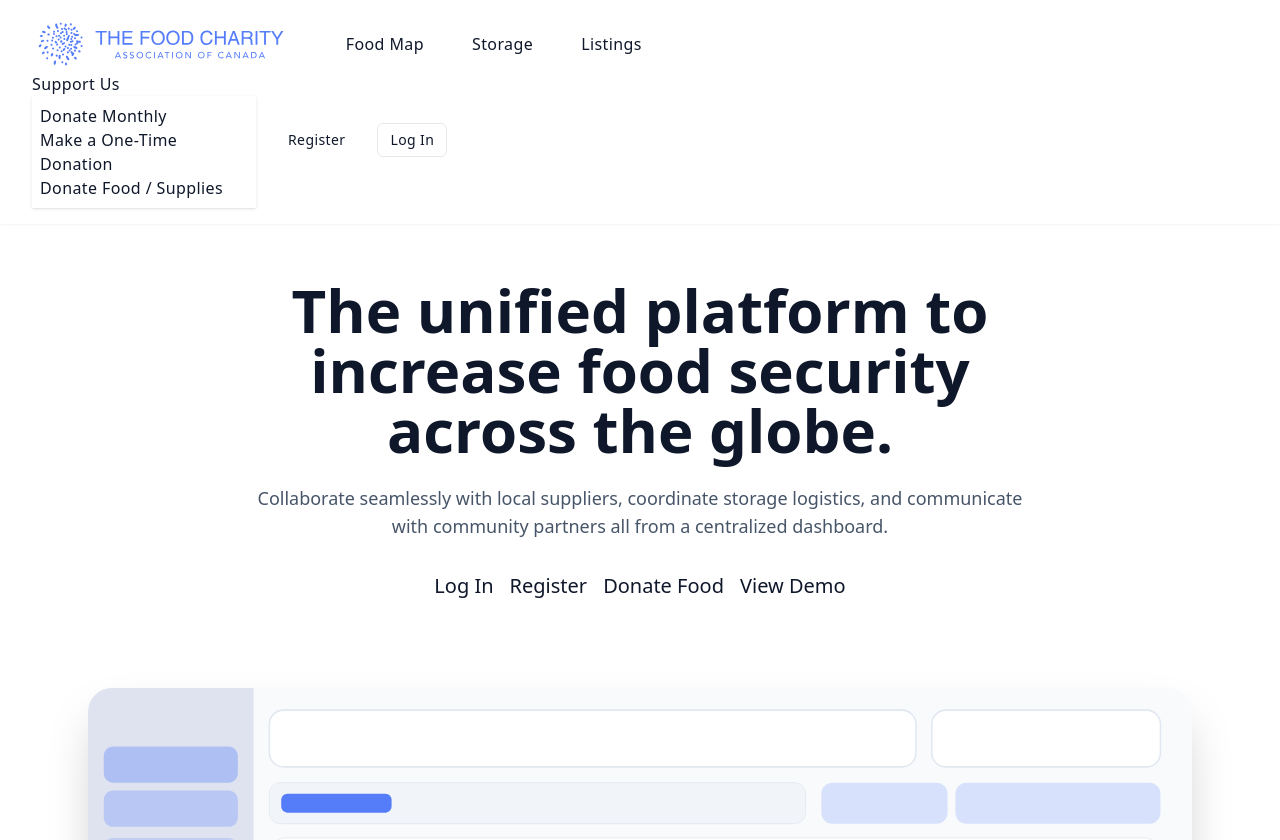
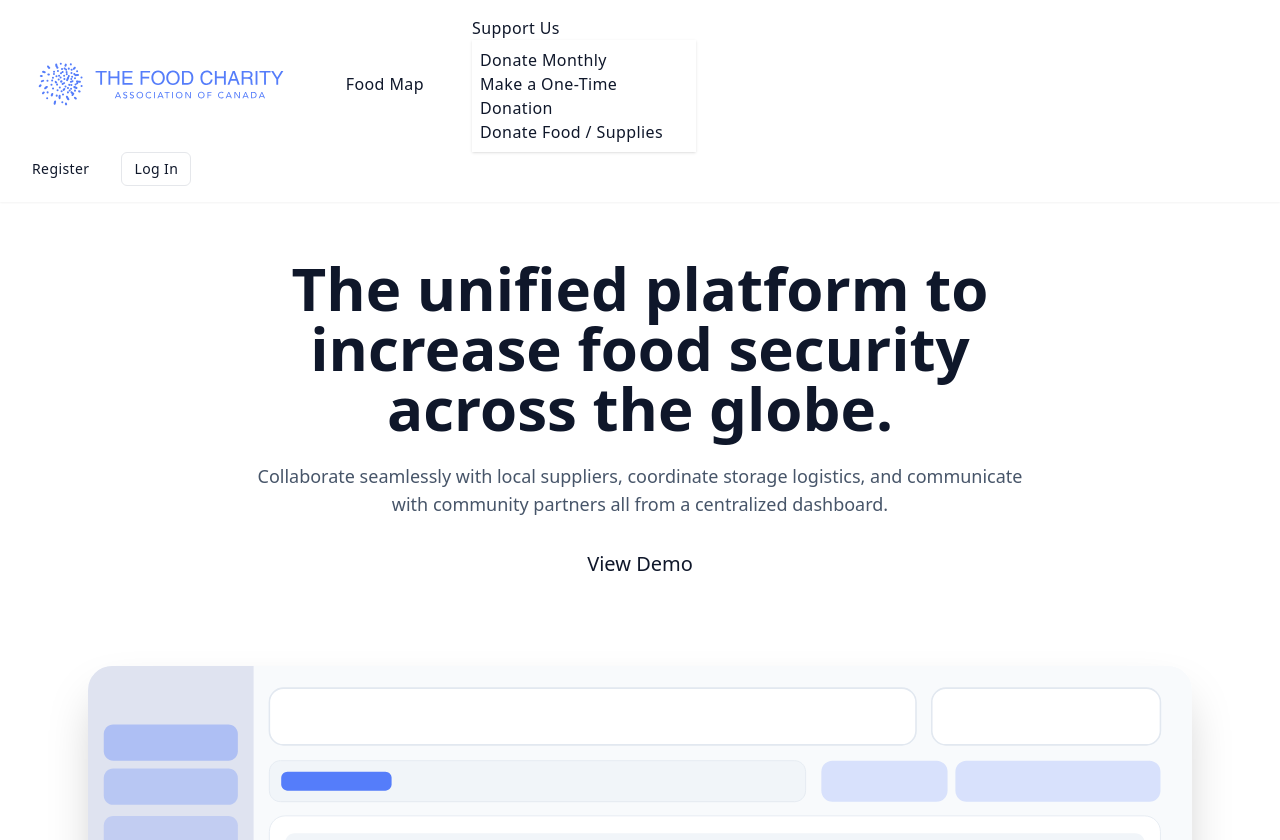
Before and after one commit to TheFoodCharity/platform, a Django app: template public/templates/public/landing.html in a window 1280 px wide. Shown: the top 840 px of the page. Run offline with Django 5.2, Linux system fonts and the light colour scheme; the template is opened without the code that fills it, so the values that code supplies are empty; some libraries are stand-ins or nearby versions.

Commit message:
Clean up homepage links

```diff
--- a/public/templates/public/components/_public_header.html
+++ b/public/templates/public/components/_public_header.html
@@ -12,14 +12,6 @@
             <!-- NAV -->
             <nav class="hidden md:flex items-center space-x-12 text-primary font-medium tracking-wide">
                 <a href="{% url 'food_help_map' %}" class="hover:opacity-60 transition whitespace-nowrap">Food Map</a>
-                <a href="{% url 'storage:list' %}" class="hover:opacity-60 transition whitespace-nowrap">Storage</a>
-                <a href="{% url 'donations:available_list' %}" class="hover:opacity-60 transition whitespace-nowrap">Listings</a>
-            </nav>
-        </div>
-
-        <!-- RIGHT -->
-        <div class="flex items-center flex-nowrap text-primary font-medium tracking-wide">
-            <div class="flex items-center space-x-8">
 
                 <!-- SUPPORT US DROPDOWN -->
                 <div class="dropdown dropdown-hover">
@@ -28,12 +20,14 @@
                     </label>
                     <ul tabindex="0" class="dropdown-content menu p-2 shadow bg-white rounded-box w-56 text-primary">
                         <li>
-                            <a href="https://www.zeffy.com/en-CA/donation-form/a199f93a-ab7c-4c50-942a-c077efccc880" target="_blank">
+                            <a href="https://www.zeffy.com/en-CA/donation-form/a199f93a-ab7c-4c50-942a-c077efccc880"
+                               target="_blank">
                                 Donate Monthly
                             </a>
                         </li>
                         <li>
-                            <a href="https://www.zeffy.com/en-CA/donation-form/a199f93a-ab7c-4c50-942a-c077efccc880" target="_blank">
+                            <a href="https://www.zeffy.com/en-CA/donation-form/a199f93a-ab7c-4c50-942a-c077efccc880"
+                               target="_blank">
                                 Make a One-Time Donation
                             </a>
                         </li>
@@ -44,26 +38,27 @@
                         </li>
                     </ul>
                 </div>
+            </nav>
+        </div>
+
+        <!-- RIGHT -->
+        <div class="flex items-center flex-nowrap text-primary font-medium tracking-wide">
+            <div class="flex items-center space-x-8">
 
                 {% if user.is_authenticated %}
                     <a href="{% url 'dashboard' %}" class="text-sm hover:opacity-70 transition whitespace-nowrap">
                         Dashboard
                     </a>
                 {% else %}
-                    <a href="{% url 'accounts:register' %}" class="hidden md:inline text-sm hover:opacity-70 transition whitespace-nowrap">
+                    <a href="{% url 'accounts:register' %}"
+                       class="hidden md:inline text-sm hover:opacity-70 transition whitespace-nowrap">
                         Register
                     </a>
-                    <a href="{% url 'accounts:login' %}" class="px-3 py-1.5 text-sm rounded-md border border-primary hover:bg-primary hover:text-white transition whitespace-nowrap">
+                    <a href="{% url 'accounts:login' %}"
+                       class="px-3 py-1.5 text-sm rounded-md border border-primary hover:bg-primary hover:text-white transition whitespace-nowrap">
                         Log In
                     </a>
                 {% endif %}
-            </div>
-
-            <!-- CTA -->
-            <div class="ml-8">
-                <a href="{% url 'donations:create' %}" class="px-5 py-2 rounded-md bg-primary text-white text-sm font-semibold hover:opacity-90 transition whitespace-nowrap">
-                    Donate
-                </a>
             </div>
 
             <!-- MOBILE -->
@@ -72,17 +67,17 @@
                 <div class="absolute right-0 mt-3 w-56 bg-white shadow-lg rounded-lg p-3 text-primary">
 
                     <a href="{% url 'food_help_map' %}" class="block p-2 hover:bg-base-200 rounded">Food Map</a>
-                    <a href="{% url 'storage:list' %}" class="block p-2 hover:bg-base-200 rounded">Storage</a>
-                    <a href="{% url 'donations:available_list' %}" class="block p-2 hover:bg-base-200 rounded">Listings</a>
-                    <a href="{% url 'donations:create' %}" class="block p-2 font-semibold hover:bg-base-200 rounded">Donate</a>
 
                     <hr class="my-2">
 
                     <!-- MOBILE SUPPORT US -->
                     <p class="px-2 text-xs font-semibold text-gray-500">Support Us</p>
-                    <a href="https://www.zeffy.com/en-CA/donation-form/a199f93a-ab7c-4c50-942a-c077efccc880" class="block p-2 hover:bg-base-200 rounded">Donate Monthly</a>
-                    <a href="https://www.zeffy.com/en-CA/donation-form/a199f93a-ab7c-4c50-942a-c077efccc880" class="block p-2 hover:bg-base-200 rounded">One-Time Donation</a>
-                    <a href="{% url 'accounts:register' %}" class="block p-2 hover:bg-base-200 rounded">Donate Food / Supplies</a>
+                    <a href="https://www.zeffy.com/en-CA/donation-form/a199f93a-ab7c-4c50-942a-c077efccc880"
+                       class="block p-2 hover:bg-base-200 rounded">Donate Monthly</a>
+                    <a href="https://www.zeffy.com/en-CA/donation-form/a199f93a-ab7c-4c50-942a-c077efccc880"
+                       class="block p-2 hover:bg-base-200 rounded">One-Time Donation</a>
+                    <a href="{% url 'accounts:register' %}" class="block p-2 hover:bg-base-200 rounded">Donate Food /
+                        Supplies</a>
 
                     <hr class="my-2">
 
--- a/public/templates/public/landing.html
+++ b/public/templates/public/landing.html
@@ -20,17 +20,6 @@
                 </p>
 
                 <div class="mt-8 flex flex-wrap items-center justify-center gap-4">
-                <a href="{% url 'accounts:login' %}" class="btn btn-primary text-xl">Log In</a>
-
-                <a href="{% url 'accounts:register' %}" class="btn btn-outline btn-primary text-xl rounded-full">
-                    Register
-                </a>
-
-                <!-- ADDED: Donate button -->
-                <a href="{% url 'donations:create' %}" class="btn btn-outline btn-primary text-xl rounded-full">
-                    Donate Food
-                </a>
-
                     <button
                             class="btn btn-outline btn-primary text-xl rounded-full"
                             hx-get="{% url 'demo_interest' %}"
```
Lines whose indentation alone changed are shown as unchanged.
